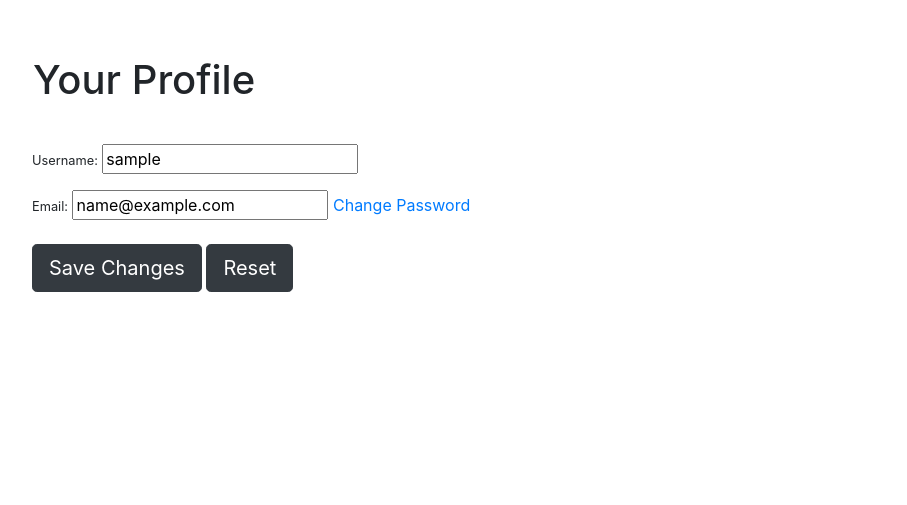
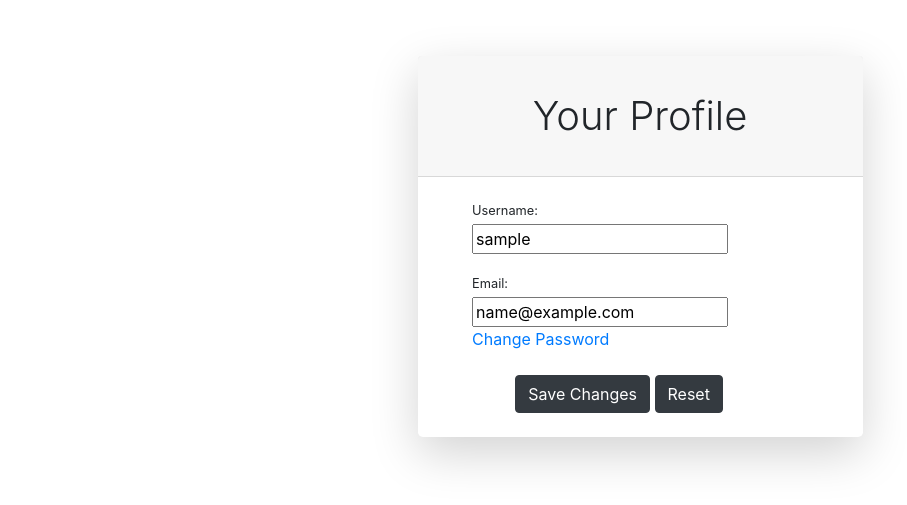
Before and after one commit to ginalamp/TCGPlayer, a Django app: page /profile/ in a window 1280 px wide. Shown: the part 56-561 px from the top of the page, without its empty margins (0-907 px from the left). Run offline with Django 3.2, Linux system fonts and the light colour scheme; the visitor is signed in with stand-in values (Sample User, id 1); some libraries are stand-ins or nearby versions.

Commit message:
restyled-profile-page

```diff
--- a/src/templates/profile.html
+++ b/src/templates/profile.html
@@ -3,35 +3,53 @@
 {% block content %}
 
 <title>My profile</title>
-
-<div class="row my-3 p-3">
-    <h1>Your Profile </h1>
+<div class="form-content my-3 p-3">
+    <div class="container">
+        <div class="row justify-content-center">
+            <div class="col-lg-5">
+                <div class="card shadow-lg border-0 rounded-lg mt-0 mb-3">
+                    <div class="card-header justify-content-center">
+                        <h1 class="font-weight-light my-4 text-center">Your Profile </h1>
                     </div>
-
-<div class="form-content">
-    <form method = "post" enctype="multipart/form-data">
+                    <div class="card-body">
+                        <form method="post" enctype="multipart/form-data">
                             {% csrf_token %}
+                            <div class="form-row">
+                                <div class="col-md-10 offset-md-1">
                                     <div class="form-group">
-                    <label class="small mb-1">Username:</label>
+                                        <label class="small mb-1">Username:</label><br>
                                         {{ profile_form.username }}
                                     </div>
-                <label class="small mb-1">Email:</label>
-                    {{ profile_form.email }}
-                <a href="/change-password/">Change Password</a>
+                                    <span></span>
+                                    <label class="small mb-1">Email:</label><br>
+                                    {{ profile_form.email }}<br>
+                                    <a href="/change-password/"> Change Password</a>
 
                                     <br><br>
-        <button type="submit" class="btn btn-dark btn-lg">Save Changes</button>
-        <button type="reset" class="btn btn-dark btn-lg">Reset</button>
+                                    <div class="form-row justify-content-center">
+                                        <div class="col-md-10 offset-md-1">
+                                            <div class="form-group mt-0 mb-1">
+                                                <button type="submit" class="btn btn-dark">Save Changes</button>
+                                                <button type="reset" class="btn btn-dark">Reset</button>
+                                            </div>
+                                        </div>
+                                    </div>
                         </form>
                     </div>
-
+                </div>
+            </div>
+        </div>
+    </div>
+</div>
+<!-- </div>
+</div> -->
 <script>
 
     var form_fields = document.getElementsByTagName('input')
-		form_fields['username'].value="{{ request.user.username }}";
-        form_fields['email'].value="{{ request.user.email }}";
+    form_fields['username'].value = "{{ request.user.username }}";
+    form_fields['email'].value = "{{ request.user.email }}";
 
-		for (var field in form_fields){
+    for (var field in form_fields) {
         form_fields[field].className += 'form-control'
     }
 </script>
```
Lines whose indentation alone changed are shown as unchanged.
